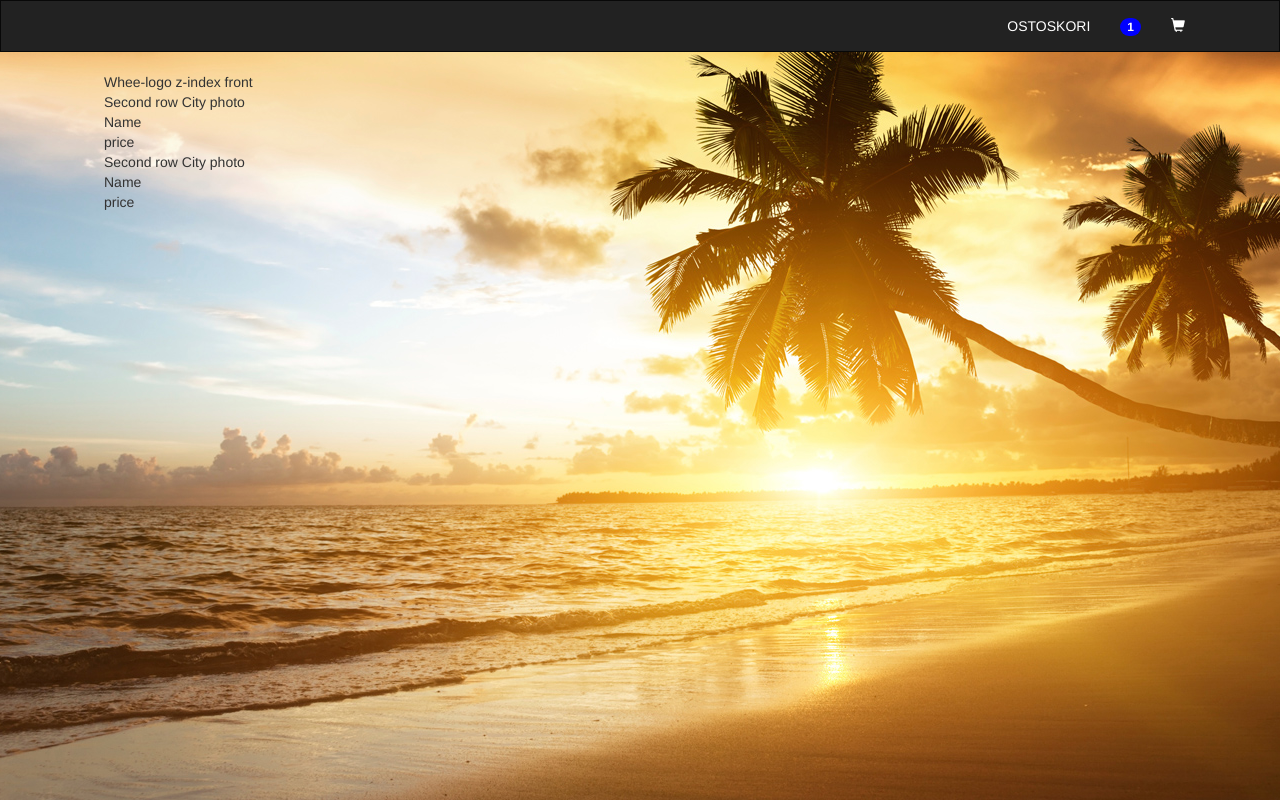
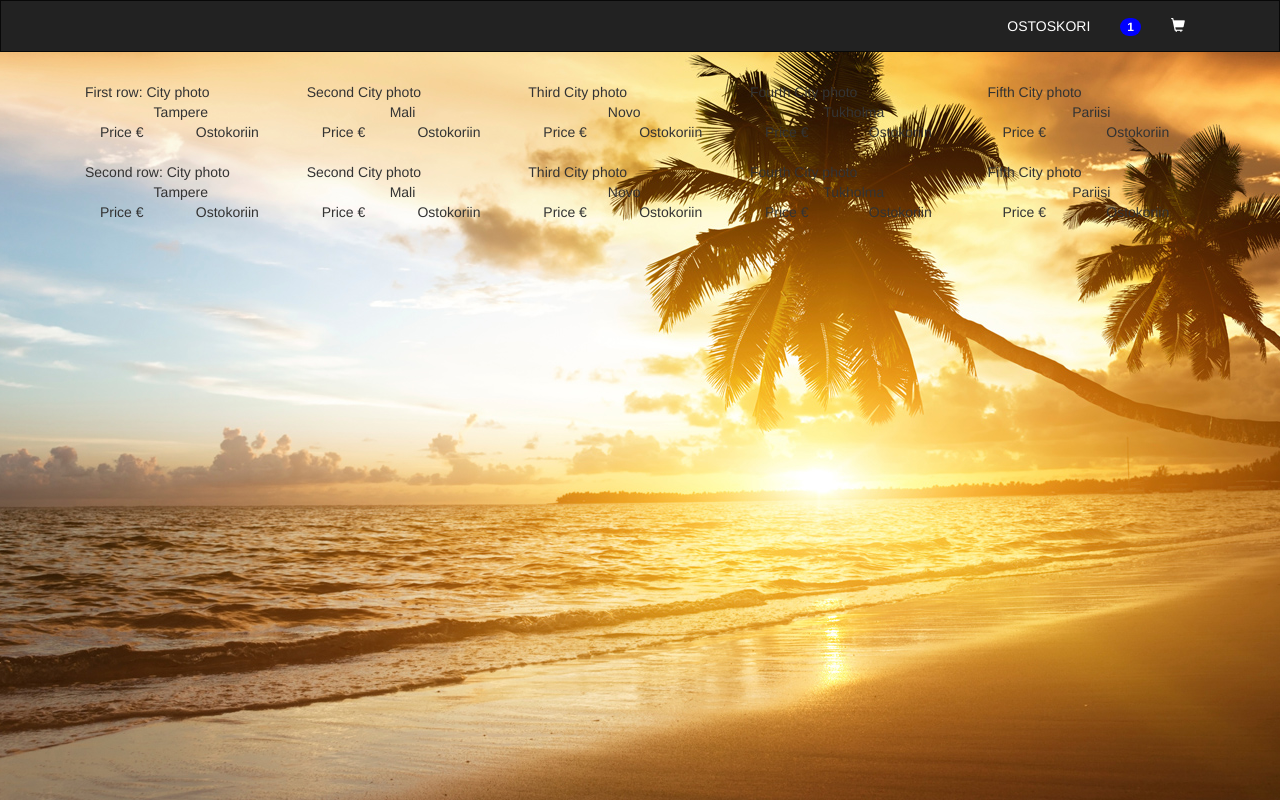
Before and after one commit to bodhisatva/whee, a website: page app/views/index.html in a window 1280 px wide. Drawn offline with nearby package versions, Linux system fonts and the light colour scheme; some packages are replaced by stand-ins of ours; files whose address does not match are found by name.

Commit message:
columns for main content

```diff
--- a/app/views/index.html
+++ b/app/views/index.html
@@ -11,7 +11,7 @@
 
   <link href="/modules/core/images/whee-logo-black.png" rel="shortcut icon" type="image/x-icon">
   <link href="/bower_components/bootstrap/dist/css/bootstrap.css" rel="stylesheet">
-  <link href="/modules/core/css/core.css" rel="stylesheet">
+  <link href="/modules/core/css/home.css" rel="stylesheet">
   <link href="/modules/core/css/header.css" rel="stylesheet">
   <!--TODO: add one congfiguration file for css and loop them-->
   <!--  {% for cssFile in cssFiles %}
@@ -28,7 +28,7 @@
   <!--Fixed navigation block-->
   <header data-ng-include="'/modules/core/views/header.html'"></header>
   <!--Main content-->
-  <div class="container main">
+  <div class="container">
     <div ui-view></div>
   </div>
 
--- a/public/modules/core/css/core.css
+++ /dev/null
@@ -1,12 +0,0 @@
-body {
-  background: url('../images/bg.jpg') center center no-repeat fixed;
-  background-size: cover;
-}
-.main {
-  padding: 0 5% 10% 5%;
-}
-
-.navbar{
-  border-radius: 0;
-  padding-right:5%;
-}
--- a/public/modules/core/css/header.css
+++ b/public/modules/core/css/header.css
@@ -1,7 +1,10 @@
-.badge{
+.badge {
   background-color: #0000FF;
 }
-
-.navbar-inverse .navbar-nav>li>a{
-  color:#FFFFFF;
+.navbar {
+  border-radius: 0;
+  padding-right: 5%;
 }
+.navbar-inverse .navbar-nav>li>a {
+  color: #FFFFFF;
+}
--- /dev/null
+++ b/public/modules/core/css/home.css
@@ -0,0 +1,19 @@
+body {
+  background: url('../images/bg.jpg') center center no-repeat fixed;
+  background-size: cover;
+}
+/*.main {
+  padding: 0 5% 10% 5%;
+}*/
+
+.col-sm-7.three-five {
+  width:60% !important;
+}
+
+.col-sm-5.three-two {
+  width:40% !important;
+}
+
+.home-row{
+  padding: 10px 0;
+}
--- a/public/modules/core/views/home.html
+++ b/public/modules/core/views/home.html
@@ -1,3 +1,13 @@
 <!--Angular injects destination templates per row-->
-<div data-ng-include="'/modules/destinations/views/destinations-first-row.html'"></div>
-<div data-ng-include="'/modules/destinations/views/destinations-second-row.html'"></div>
+<div class="container-fluid">
+  <div class="row home-row">
+    <div class="col-sm-12">
+      <div data-ng-include="'/modules/destinations/views/destinations-first-row.html'"></div>
+    </div>
+  </div>
+  <div class="row home-row">
+    <div class="col-sm-12">
+      <div data-ng-include="'/modules/destinations/views/destinations-second-row.html'"></div>
+    </div>
+  </div>
+</div>
--- a/public/modules/destinations/views/destinations-first-row.html
+++ b/public/modules/destinations/views/destinations-first-row.html
@@ -1,9 +1,113 @@
 <!--Firts destination row template-->
 <!--Whee logo-->
-<div class="row">Whee-logo z-index front</div>
-<!--City picture-->
-<div class="row">Second row City photo</div>
-<!--City name-->
-<div class="row">Name</div>
-<!--Price and shoppincart button-->
-<div class="row">price</div>
+<!-- <div class="row">Whee-logo z-index front</div> -->
+
+<!--City pictures-->
+<div class="row">
+  <div class="col-sm-7 five-three">
+    <!--Inner row-->
+    <div class="row">
+      <div class="col-sm-4">
+        First row: City photo
+      </div>
+      <div class="col-sm-4">
+        Second City photo
+      </div>
+      <div class="col-sm-4">
+        Third City photo
+      </div>
+    </div>
+    <!--end innner-row-->
+  </div>
+  <div class="col-sm-5 five-two">
+    <div class="row">
+      <div class="col-sm-6">
+        Fourth City photo
+      </div>
+      <div class="col-sm-6">
+        Fifth City photo
+      </div>
+    </div>
+    <!--End inner row-->
+  </div>
+</div>
+<!--End outer row-->
+
+<!--City names-->
+<div class="row text-center">
+  <div class="col-sm-7 five-three">
+    <!--Inner row-->
+    <div class="row">
+      <div class="col-sm-4">
+        Tampere
+      </div>
+      <div class="col-sm-4">
+        Mali
+      </div>
+      <div class="col-sm-4">
+        Novo
+      </div>
+    </div>
+    <!--end innner-row-->
+  </div>
+  <div class="col-sm-5 five-two">
+    <div class="row">
+      <div class="col-sm-6">
+        Tukholma
+      </div>
+      <div class="col-sm-6">
+        Pariisi
+      </div>
+    </div>
+    <!--End inner row-->
+  </div>
+</div>
+<!--End outer row-->
+
+
+
+<!--Price and cart button-->
+<div class="row">
+  <div class="col-sm-7 five-three">
+    <!--Inner row-->
+    <div class="row">
+      <div class="col-sm-4">
+        <div class="col-sm-6 col-xs-6">
+          Price €</div>
+        <div class="col-sm-6 col-xs-6">
+          Ostokoriin</div>
+      </div>
+      <div class="col-sm-4">
+        <div class="col-sm-6 col-xs-6">
+          Price €</div>
+        <div class="col-sm-6 col-xs-6">
+          Ostokoriin</div>
+      </div>
+      <div class="col-sm-4">
+        <div class="col-sm-6 col-xs-6">
+          Price €</div>
+        <div class="col-sm-6 col-xs-6">
+          Ostokoriin</div>
+      </div>
+    </div>
+    <!--end innner-row-->
+  </div>
+  <div class="col-sm-5 five-two">
+    <div class="row">
+      <div class="col-sm-6">
+        <div class="col-sm-6 col-xs-6">
+          Price €</div>
+        <div class="col-sm-6 col-xs-6">
+          Ostokoriin</div>
+      </div>
+      <div class="col-sm-6">
+        <div class="col-sm-6 col-xs-6">
+          Price €</div>
+        <div class="col-sm-6 col-xs-6">
+          Ostokoriin</div>
+      </div>
+    </div>
+    <!--End inner row-->
+  </div>
+</div>
+<!--End outer row-->
--- a/public/modules/destinations/views/destinations-second-row.html
+++ b/public/modules/destinations/views/destinations-second-row.html
@@ -1,7 +1,108 @@
 <!--Second destination row template-->
-<!--City picture-->
-<div class="row">Second row City photo</div>
-<!--City name-->
-<div class="row">Name</div>
-<!--Price and shoppincart button-->
-<div class="row">price</div>
+<!--City pictures-->
+<div class="row">
+  <div class="col-sm-7 five-three">
+    <!--Inner row-->
+    <div class="row">
+      <div class="col-sm-4">
+        Second row: City photo
+      </div>
+      <div class="col-sm-4">
+        Second City photo
+      </div>
+      <div class="col-sm-4">
+        Third City photo
+      </div>
+    </div>
+    <!--end innner-row-->
+  </div>
+  <div class="col-sm-5 five-two">
+    <div class="row">
+      <div class="col-sm-6">
+        Fourth City photo
+      </div>
+      <div class="col-sm-6">
+        Fifth City photo
+      </div>
+    </div>
+    <!--End inner row-->
+  </div>
+</div>
+<!--End outer row-->
+
+<!--City names-->
+<div class="row text-center">
+  <div class="col-sm-7 five-three">
+    <!--Inner row-->
+    <div class="row">
+      <div class="col-sm-4">
+        Tampere
+      </div>
+      <div class="col-sm-4">
+        Mali
+      </div>
+      <div class="col-sm-4">
+        Novo
+      </div>
+    </div>
+    <!--end innner-row-->
+  </div>
+  <div class="col-sm-5 five-two">
+    <div class="row">
+      <div class="col-sm-6">
+        Tukholma
+      </div>
+      <div class="col-sm-6">
+        Pariisi
+      </div>
+    </div>
+    <!--End inner row-->
+  </div>
+</div>
+<!--End outer row-->
+
+<!--Price and cart button-->
+<div class="row">
+  <div class="col-sm-7 five-three">
+    <!--Inner row-->
+    <div class="row">
+      <div class="col-sm-4">
+        <div class="col-sm-6 col-xs-6">
+          Price €</div>
+        <div class="col-sm-6 col-xs-6">
+          Ostokoriin</div>
+      </div>
+      <div class="col-sm-4">
+        <div class="col-sm-6 col-xs-6">
+          Price €</div>
+        <div class="col-sm-6 col-xs-6">
+          Ostokoriin</div>
+      </div>
+      <div class="col-sm-4">
+        <div class="col-sm-6 col-xs-6">
+          Price €</div>
+        <div class="col-sm-6 col-xs-6">
+          Ostokoriin</div>
+      </div>
+    </div>
+    <!--end innner-row-->
+  </div>
+  <div class="col-sm-5 five-two">
+    <div class="row">
+      <div class="col-sm-6">
+        <div class="col-sm-6 col-xs-6">
+          Price €</div>
+        <div class="col-sm-6 col-xs-6">
+          Ostokoriin</div>
+      </div>
+      <div class="col-sm-6">
+        <div class="col-sm-6 col-xs-6">
+          Price €</div>
+        <div class="col-sm-6 col-xs-6">
+          Ostokoriin</div>
+      </div>
+    </div>
+    <!--End inner row-->
+  </div>
+</div>
+<!--End outer row-->
```
